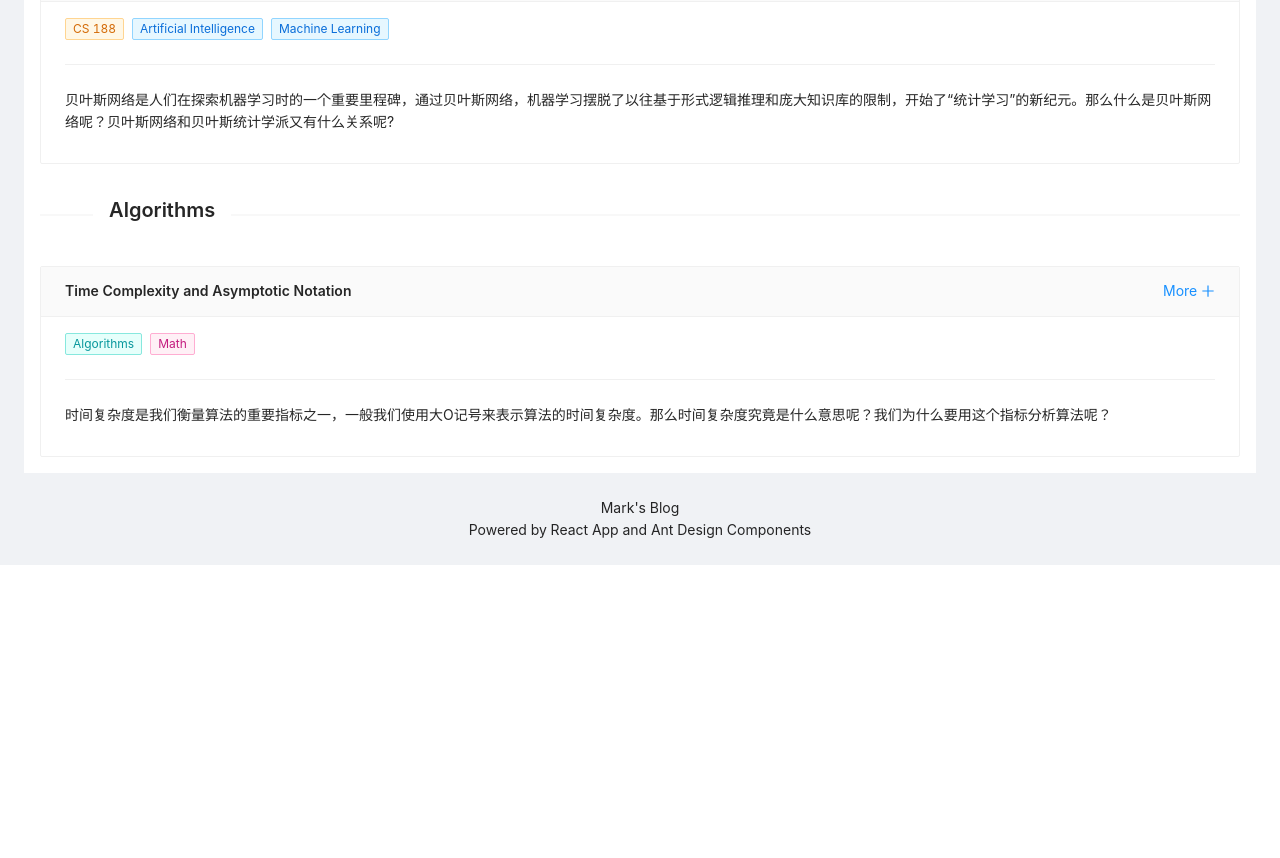
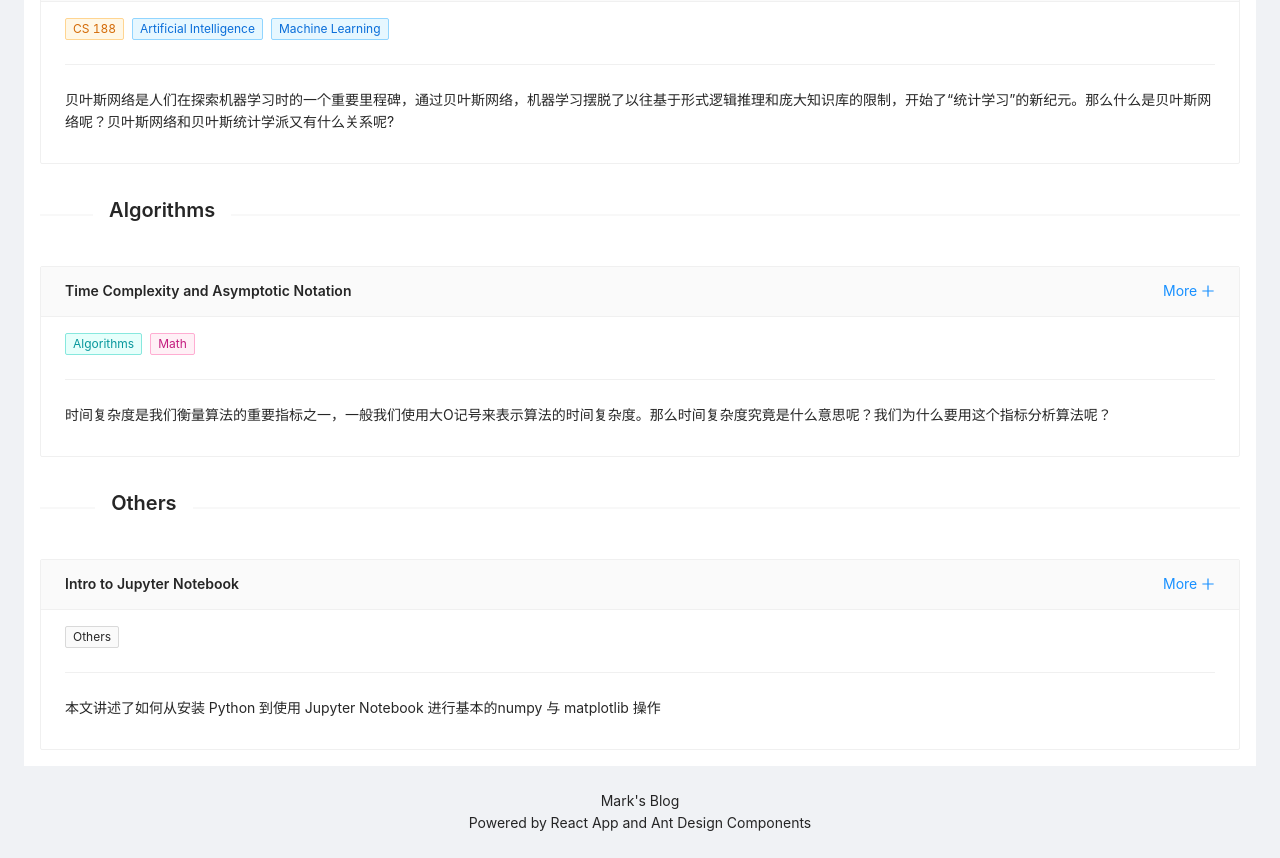
Before and after one commit to MarkChenYutian/mark-blog, a React (Create React App) app: page /#/posts in a window 1280 px wide. Shown: the part 1569-2427 px from the top of the page. Before the commit the page ends 2134 px from the top, so only its background shows below. Built offline with nearby package versions, Linux system fonts and the light colour scheme.

Commit message:
Add Postcard of new post Intro to Jupyter

```diff
--- a/src/Posts/MyPosts/IntroToJupyter.js
+++ b/src/Posts/MyPosts/IntroToJupyter.js
@@ -48,7 +48,7 @@ function PostContent(){
 <Paragraph>⚠不推荐安装 Python 3.7.5 以上的版本号，过高的版本号可能造成第三方库不兼容⚠</Paragraph>
 <Paragraph>安装时选择让Python勾选PATH变量的选项，让Python自动处理PATH环境变量</Paragraph>
 <Paragraph>安装结束后<Text strong>重启电脑</Text>，打开命令行，输入</Paragraph>
-<SyntaxHighlighter style={lightfair} children={`>python --version
+<SyntaxHighlighter style={lightfair} children={`python --version
 `}/>
 <Paragraph>后如果显示安装的版本号说明安装成功</Paragraph>
 <Paragraph><Image alt="image-20201107221254354" src={`${PhotoLink}jupyter2.png`}width='80%' style={{minWidth: '250px'}} fallback={FailImage} /></Paragraph>
@@ -64,7 +64,7 @@ function PostContent(){
 <Paragraph>下载完毕后打开，选择在 <Text strong>All Users (require admin previliage)</Text> 上安装</Paragraph>
 <Paragraph>Advance Option 页面上同时勾选 "Add anaconda to PATH environmental variable" 和 "Register Anaconda as the system Python 3.7"</Paragraph>
 <Paragraph>安装后重启，打开命令行，输入</Paragraph>
-<SyntaxHighlighter style={lightfair} children={`>conda --version
+<SyntaxHighlighter style={lightfair} children={`conda --version
 conda info
 `}/>
 <Paragraph>如果安装成功，应该会显示类似下图这样的信息</Paragraph>
@@ -73,18 +73,18 @@ conda info
 <Title level={3}>安装数据科学核心包</Title>
 <Paragraph>Python 在数据科学领域的关键地位主要是由高质量第三方包维护的，这些包在全球拥有数以千万的使用者，并且通过直接用C语言实现底层的方式提高性能表现。</Paragraph>
 <Paragraph>安装之前，我们先打开安装好的 Anaconda，创建一个新的虚拟环境</Paragraph>
-<Paragraph><Image alt="image-20201107223607345" src={`${PhotoLink}jupyter5.png`} width='80%' style={{minWidth: '250px'}} fallback={FailImage} /></Paragraph>
+<Paragraph><Image alt="image-20201107223607345" src={`${PhotoLink}jupyter5.png`} width='40%' style={{minWidth: '250px'}} fallback={FailImage} /></Paragraph>
 <Paragraph>打开后，点击 Environment {'>'} Create ，创建一个新的Python环境</Paragraph>
 <Paragraph><Image alt="image-20201107223846299" src={`${PhotoLink}jupyter6.png`} width='80%' style={{minWidth: '250px'}} fallback={FailImage} /></Paragraph>
 <Paragraph>创建完后，回到Home，在Jupyter Notebook下点击“Install”</Paragraph>
 <Paragraph>Install结束后，打开命令行，输入 （把 <Text code>example</Text>替换成你在上一步创建的虚拟环境的名称）</Paragraph>
-<SyntaxHighlighter children={`
+<SyntaxHighlighter style={lightfair} children={`
 C:\\Users\\28698>conda activate example
 (example) C:\\Users\\28698>conda install numpy
 `}/>
 <Paragraph>左侧的括号说明现在正在虚拟环境中</Paragraph>
 <Paragraph>输入</Paragraph>
-<SyntaxHighlighter children={`
+<SyntaxHighlighter style={lightfair} children={`
 conda install jupyter
 conda install matplotlib
 `}/>
--- a/src/Posts/PostsMain.js
+++ b/src/Posts/PostsMain.js
@@ -97,6 +97,14 @@ const MainPost = () => {
                 excrept = "时间复杂度是我们衡量算法的重要指标之一，一般我们使用大O记号来表示算法的时间复杂度。那么时间复杂度究竟是什么意思呢？我们为什么要用这个指标分析算法呢？"
             />
 
+            <Divider orientation="left"><Title level={4}>Others</Title></Divider>
+            <PostCard
+                Title="Intro to Jupyter Notebook"
+                Link="/posts/IntroToJupyterNotebook"
+                TagList={[<Tag color='default'>Others</Tag>]}
+                excrept="本文讲述了如何从安装 Python 到使用 Jupyter Notebook 进行基本的numpy 与 matplotlib 操作"
+            />
+
             </Space>
           </div>
         </Content>
```
Also changed, not shown: 6 other files (tests, documents, lock files or other folders).
